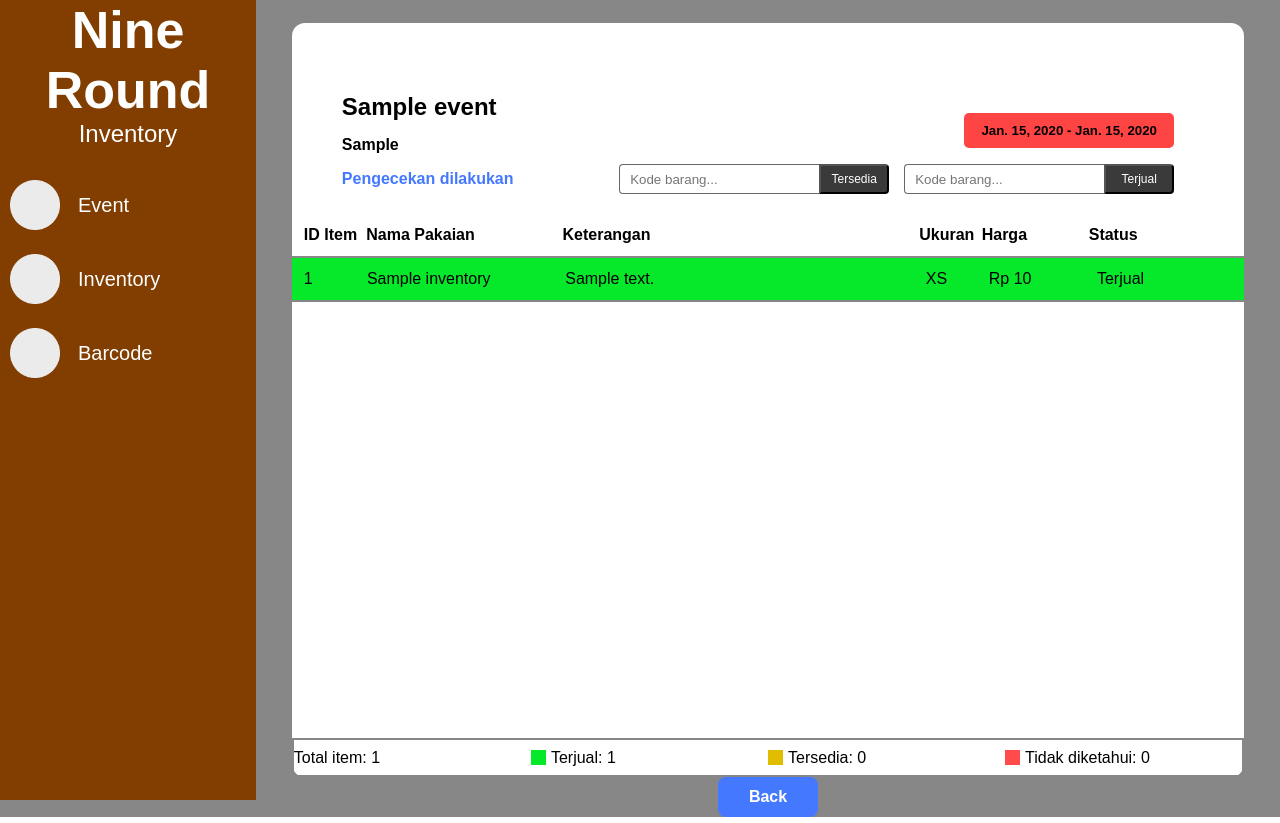
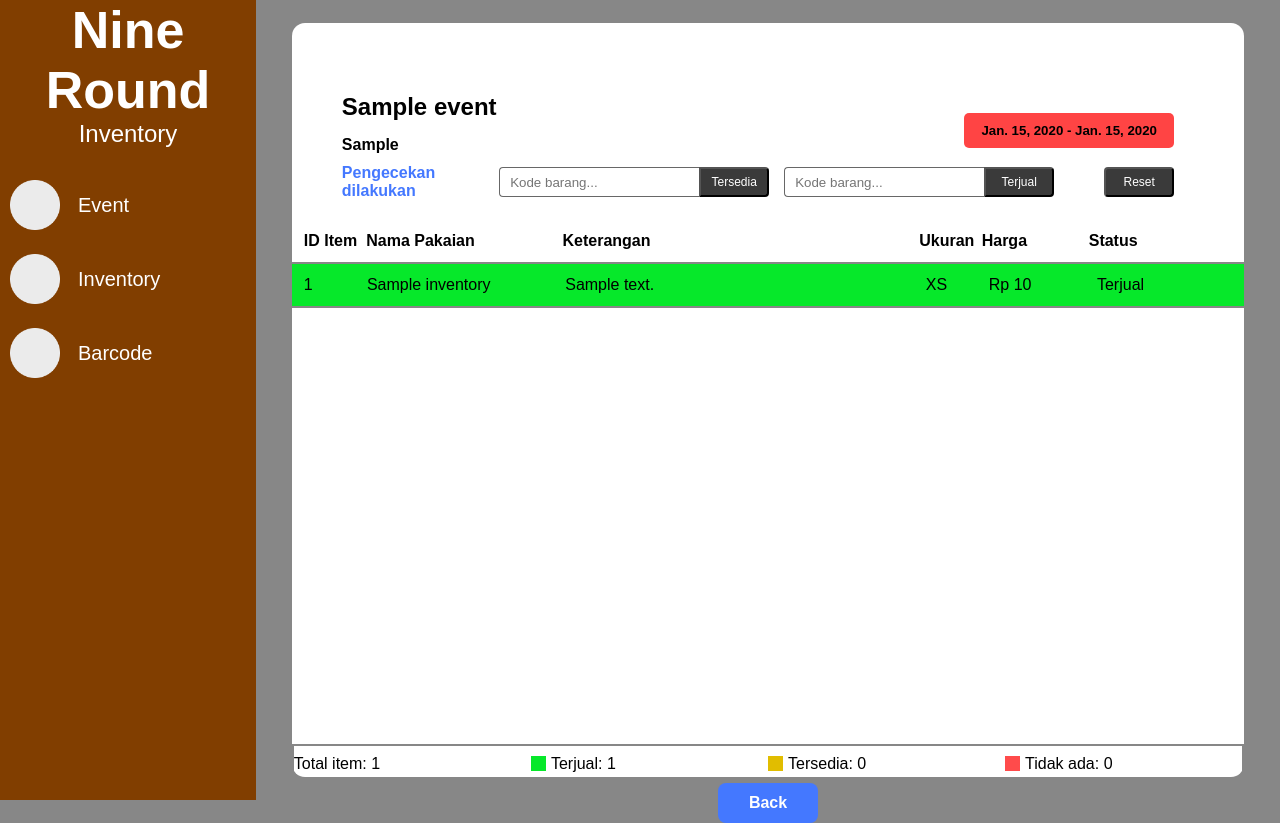
Before and after one commit to Asabito/NineRound-Inventory-Manager, a Django app: page /event-detail/1/stock-checking in a window 1280 px wide. Run offline with Django 4.2, Linux system fonts and the light colour scheme; tables that the repository leaves empty hold one stand-in row (values such as "Sample post").

Commit message:
fix: stock checking 'Tidak ada' is now working

```diff
--- a/nineround_web/inventory_app/templates/inventory_app/stock-checking.html
+++ b/nineround_web/inventory_app/templates/inventory_app/stock-checking.html
@@ -41,7 +41,22 @@
         display: inline-flex;
         height: 30px;
     }
-
+    #resetButton{
+        margin-left: auto;
+        display: inline-flex;
+        height: 30px;
+        margin-left: 50px;
+        outline: none;
+        height: 30px;
+        width: 70px;
+        display: flex;
+        justify-content: center;
+        align-items: center;
+        background-color: #3A3A3A;
+        color: white;
+        border-radius: 4px;
+        font-size: 12px;
+    }
     .kodeBarangSearchButton input {
         /* align-items: center; */
         outline: none;
@@ -186,7 +201,7 @@
         <form method="POST" action="">
             <div class="inputKodeBarangTextField">
                 {% csrf_token %}
-                <input id="tersediaText" name="tersediaText" type="text" placeholder="Kode barang...">
+                <input id="tersediaText" name="tersediaText" type="text" placeholder="Kode barang..." autofocus>
                 <div class="kodeBarangSearchButton">
                     <input type="submit" value="Tersedia">
                     </input>
@@ -203,7 +218,10 @@
                 </div>
             </div>
         </form>
-
+        <form method="POST">
+            {% csrf_token %}
+            <input id="resetButton" type="submit" value="Reset" name="resetButton">
+        </form>
     </div>
 </div>
 
@@ -250,7 +268,7 @@
                         {{barang_tersedia_count}}
                     </div>
                     <div class="aggregation">
-                        <div class="itemColorIndicator" style="background-color:#FF4B4B ;"></div>Tidak diketahui:
+                        <div class="itemColorIndicator" style="background-color:#FF4B4B ;"></div>Tidak ada:
                         {{barang_tidak_ada_count}}
                     </div>
                 </div>
--- a/nineround_web/inventory_app/views.py
+++ b/nineround_web/inventory_app/views.py
@@ -178,6 +178,7 @@ def stockChecking(request, pk):
     if request.method == 'POST':
         update_to_tersedia = request.POST.get('tersediaText') # refer to form dengan method POST, dan ambil entity yang memiliki ID 'tersediaText'
         update_to_terjual = request.POST.get('terjualText') # refer to form dengan method POST, dan ambil entity yang memiliki ID 'terjualText'
+        reset_clicked = request.POST.get('resetButton')
 
         # kalau yang di check-in adalah Tersedia, maka update di EventItems dan Inventory
         if update_to_tersedia:
@@ -187,6 +188,11 @@ def stockChecking(request, pk):
         elif update_to_terjual:
             Inventory.objects.filter(id=update_to_terjual).update(item_last_status='Terjual')
 
+        if reset_clicked:
+            print('yesss, it clicked <----')
+            a=Inventory.objects.filter(items_event_location=pk, item_last_status='Tersedia').update(item_last_status='Tidak ada')
+            print(a)
+            print('done, it clicked <----')
 
     event_details = Inventory.objects.filter(items_event_location=pk).annotate(items_status = F('item_last_status')).order_by('id')
     total_count = Inventory.objects.filter(items_event_location=pk).count()
```
